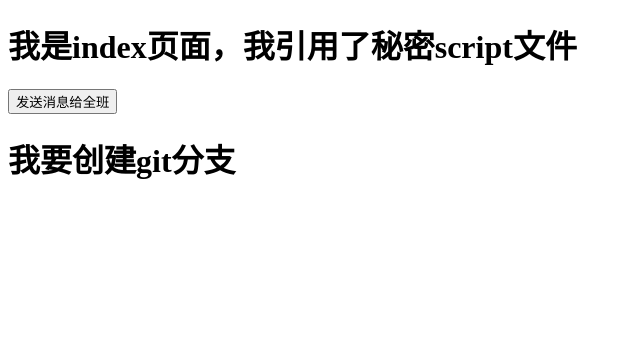
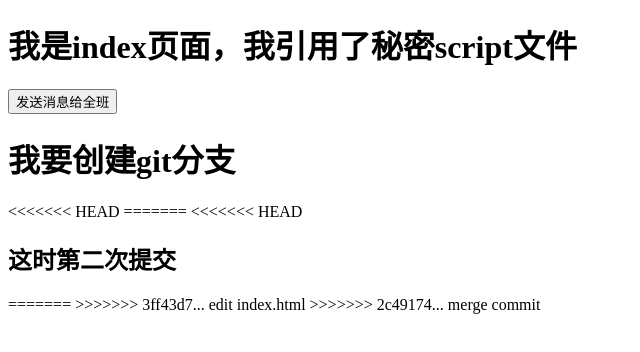
Before and after one commit to Mojianxi/will, a plain HTML site: page index.html in a window 1280 px wide. Shown: the whole page, without its empty margins (0-640 px from the left). Drawn offline with nearby package versions, Linux system fonts and the light colour scheme; no server answers.

Commit message:
merge commit
commit test demo1

```diff
--- a/index.html
+++ b/index.html
@@ -22,5 +22,12 @@
 		});
 	</script>
 	<h1>我要创建git分支</h1>
+<<<<<<< HEAD
+=======
+<<<<<<< HEAD
+	<h2>这时第二次提交</h2>
+=======
+>>>>>>> 3ff43d7... edit index.html
+>>>>>>> 2c49174... merge commit
 </body>
 </html>
```
Also changed, not shown: 3 other files.
